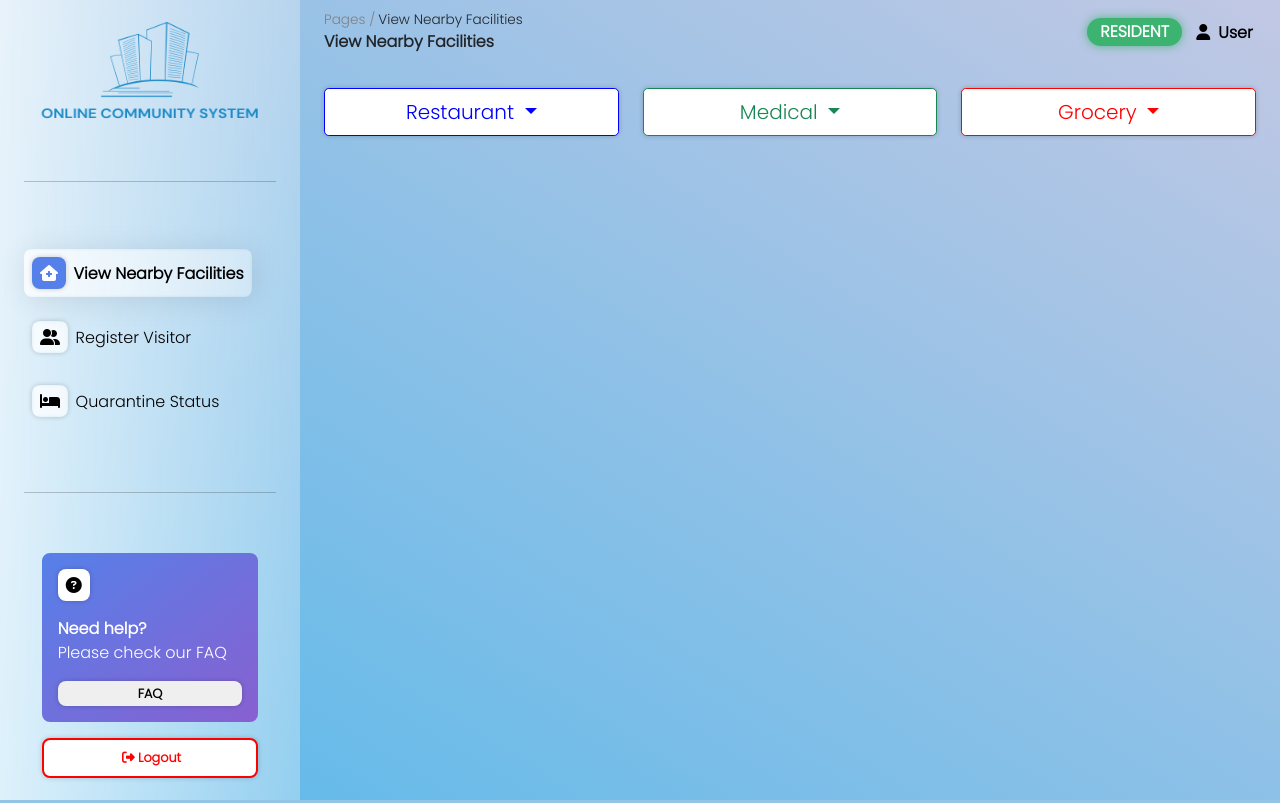
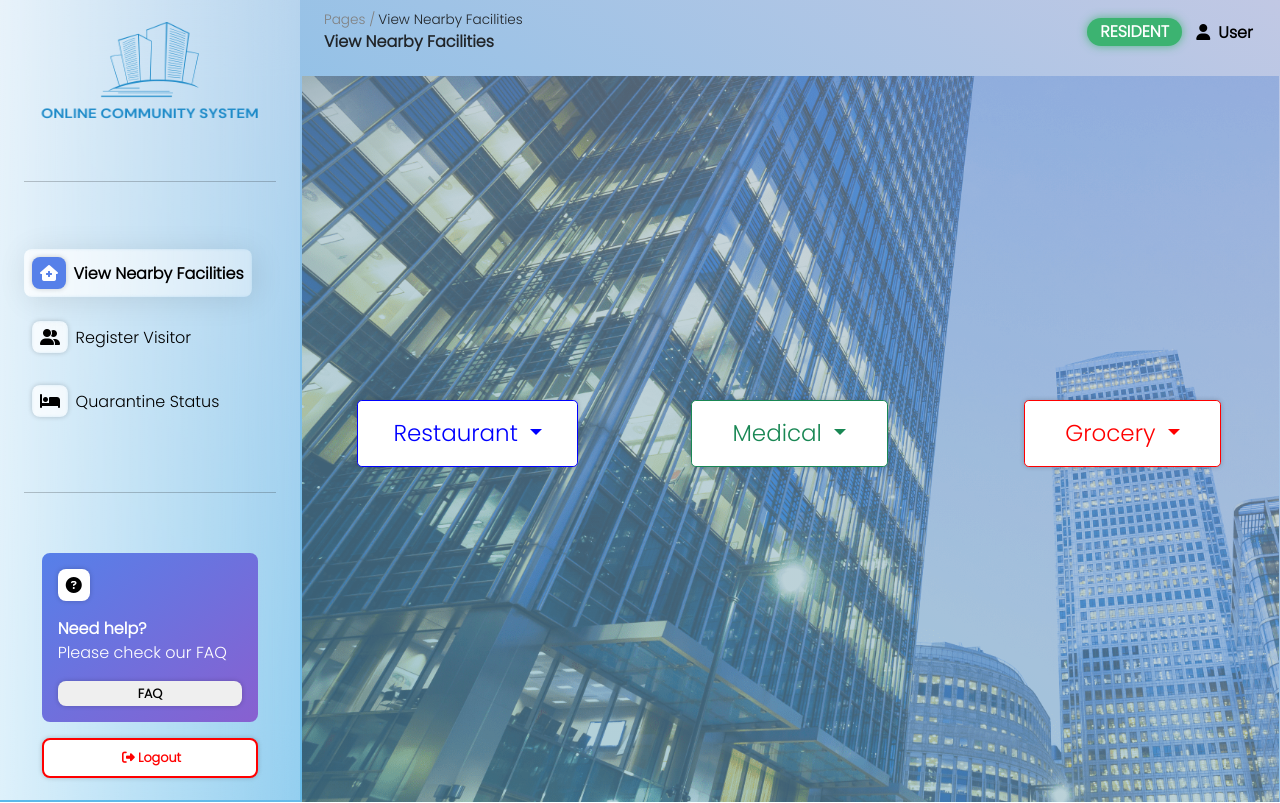
Before and after one commit to mekukun/OC-Team1, a PHP site: page /resident/viewnearbyfacilities.php in a window 1280 px wide. Run offline with PHP 8.4, Linux system fonts and the light colour scheme; the visitor is signed in with stand-in values (Sample User, id 1); some libraries are stand-ins or nearby versions.

Commit message:
Added "facility.png", Updated viewnearbyfacilities.php

```diff
--- a/resident/viewnearbyfacilities.php
+++ b/resident/viewnearbyfacilities.php
@@ -17,6 +17,63 @@ if (empty($_SESSION['userid'])) {
   <script src="https://cdn.jsdelivr.net/npm/bootstrap@5.0.2/dist/js/bootstrap.bundle.min.js"></script>
   <link rel="stylesheet" type="text/css" href="../assets/css/stylesheet.css" />
   <script src="https://kit.fontawesome.com/c2eb2d7176.js" crossorigin="anonymous"></script>
+  <style>
+    .face {
+      margin: 1.5px;
+      padding: 1.5px;
+      position: relative;
+    }
+
+    .banner {
+
+      height: 100%;
+      display: block;
+      position: absolute;
+      top: 10px;
+    }
+
+    .banner .banner-img {
+
+      height: 100%;
+      display: block;
+      opacity: 0.5;
+    }
+
+    .row {
+      text-align: center;
+
+    }
+
+    .row .col .btn-group button {
+      padding: 15px 35px;
+      font-size: 23px;
+      margin: 25px;
+    }
+
+    .row .col .btn-group ul li {
+      width: auto;
+    }
+
+    #backbtn {
+      background: linear-gradient(to right,
+          rgba(207, 206, 206, 0.8),
+          rgba(91, 91, 91, 0.696));
+      color: #ffffff;
+      border-radius: 12px;
+      border: none;
+      padding: 5px;
+      font-weight: bolder;
+      margin: 2%;
+      margin-top: 4%;
+      width: 90px;
+      height: 40px;
+    }
+
+    #backbtn:hover {
+      background-color: #494949;
+      color: rgb(0, 0, 0);
+    }
+  </style>
 </head>
 
 <body>
@@ -38,7 +95,7 @@ if (empty($_SESSION['userid'])) {
           <span>Register Visitor</span>
         </div>
       </a>
-      <a href="reportcovquarantinestats.php">
+      <a href="reportcovquarantinestats.html">
         <div class="navcontrol">
           <i class="fa-solid fa-bed"></i>
           <span>Quarantine Status</span>
@@ -81,18 +138,23 @@ if (empty($_SESSION['userid'])) {
           </a>
         </div>
       </div>
-      <div class="d-flex flex-column px-4 mt-4">
+      <div class="face">
         <!-- enter your code here -->
 
 
         <!-- Example single danger button -->
+
+        <div class="banner">
+          <img class="banner-img" src="../assets/img/facility.png" />
+        </div>
+
         <div class="row">
           <div class="col">
-            <div class="btn-group" style="width: 100%;">
+            <div class="btn-group" style="width: 80%;">
               <button type="button" class="btn btn-primary btn-lg dropdown-toggle" data-bs-toggle="dropdown" aria-expanded="false">
                 Restaurant
               </button>
-              <ul class="dropdown-menu justify-content-start align-items-center">
+              <ul class="dropdown-menu justify-content-center align-items-center">
                 <li><a class="dropdown-item" href="facilities/McDonalds.php">McDonalds</a></li>
                 <li><a class="dropdown-item" href="facilities/KFC.php">KFC</a></li>
                 <li><a class="dropdown-item" href="facilities/Dominos.php">Dominos</a></li>
@@ -103,7 +165,7 @@ if (empty($_SESSION['userid'])) {
             </div>
           </div>
           <div class="col">
-            <div class="btn-group" style="width: 100%;">
+            <div class="btn-group" style="width: 80%;">
               <button type="button" class="btn btn-success btn-lg dropdown-toggle" data-bs-toggle="dropdown" aria-expanded="false">
                 Medical
               </button>
@@ -118,7 +180,7 @@ if (empty($_SESSION['userid'])) {
             </div>
           </div>
           <div class="col">
-            <div class="btn-group" style="width: 100%;">
+            <div class="btn-group" style="width: 80%;">
               <button type="button" class="btn btn-danger btn-lg dropdown-toggle" data-bs-toggle="dropdown" aria-expanded="false">
                 Grocery
               </button>
```
Also changed, not shown: assets/img/facility.png (added).
